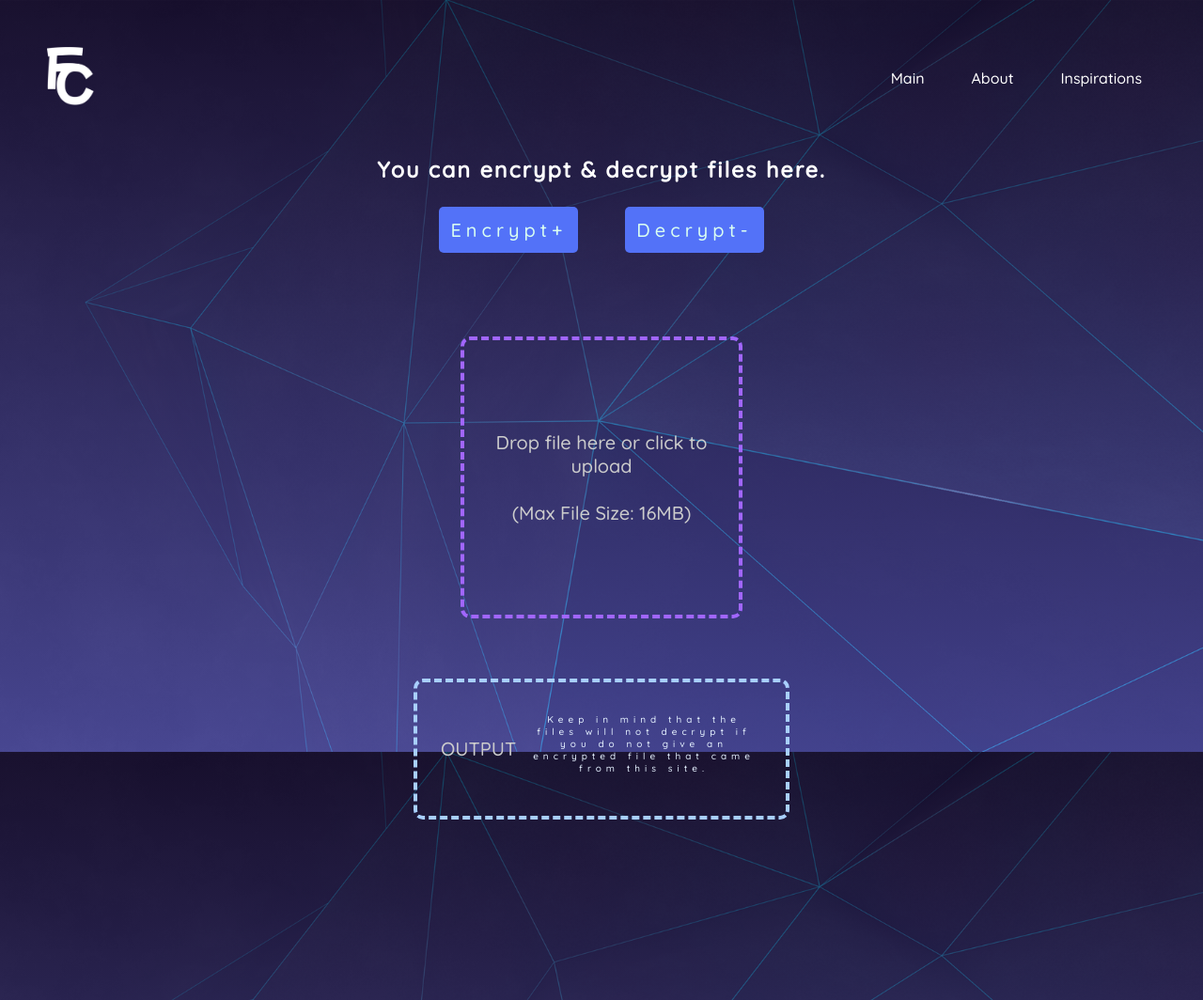
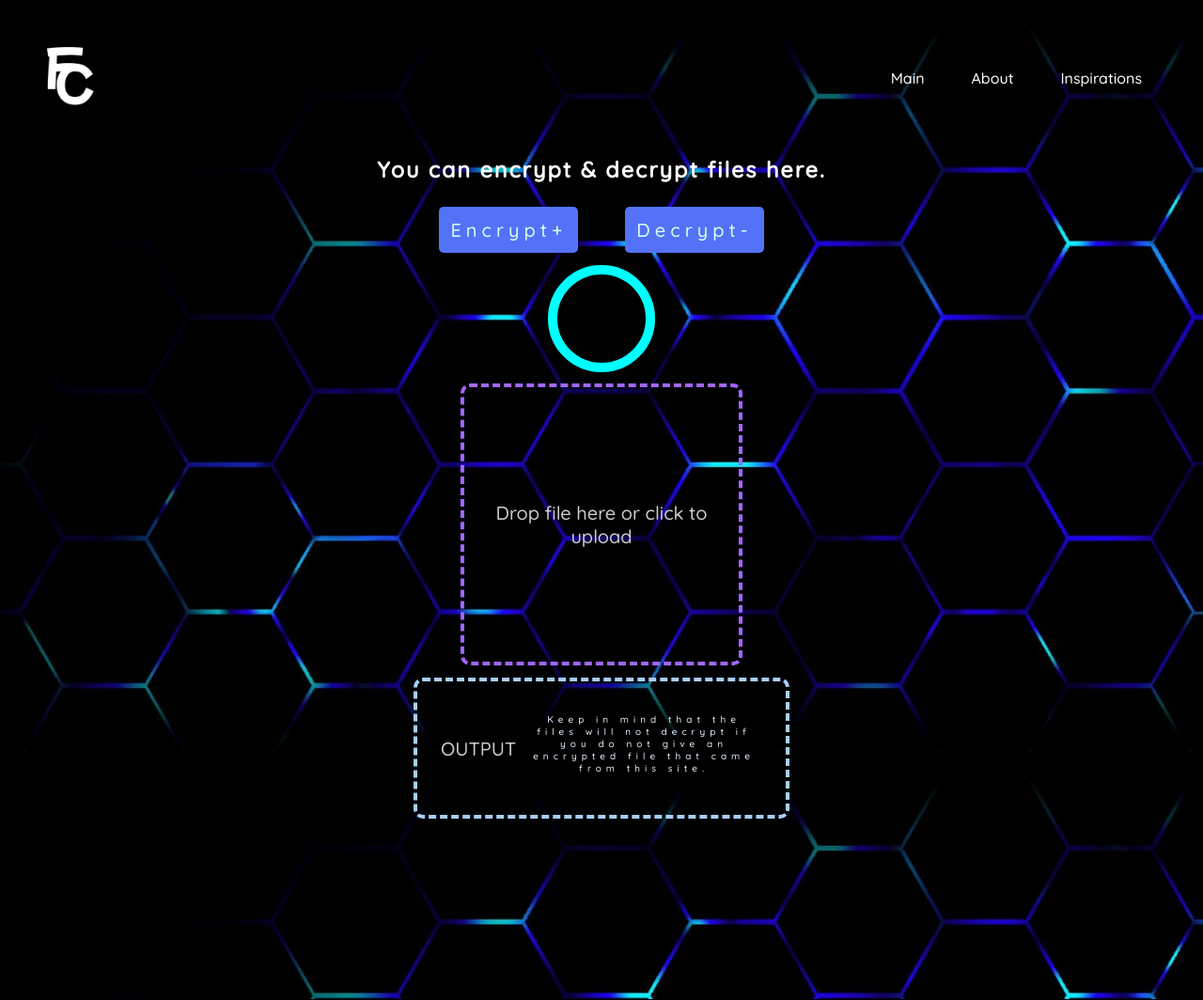
Before and after one commit to YeetingWaterbottle/FiCrypt, a Flask app: page /encrypt in a window 1280 px wide. Shown: the whole page at 94% size. Run offline with Flask 2, Linux system fonts and the light colour scheme; some libraries are stand-ins or nearby versions.

Commit message:
Website Full Revamp

```diff
--- a/static/style/style.css
+++ b/static/style/style.css
@@ -95,9 +95,9 @@ header ul li a:hover {
 }
 
 .indexImage .filecrypt {
-    width: 200px;
+    width: 250px;
     padding: 30px 30px 30px 30px;
-    margin-left: 10%;
+    margin-left: 0.1%;
     margin-right: 10%;
 }
 
@@ -152,7 +152,7 @@ Text Underline Animation Below
     left: 50%;
     transform: translate(-50%, -50%);
 
-    filter: brightness(35%);
+    filter: brightness(50%);
 
     z-index: -2;
 }
@@ -239,7 +239,7 @@ excryptPage
 */
 
 .encryptContainer {
-    background-image: linear-gradient(#150a33b6, #605ed4a1), url("/static/images/Website_BG_Encryption.png");
+    background-image: url("/static/images/Encrypt_Page_Background.jpg");
     background-repeat: no-repeat;
     background-attachment: fixed;
     background-position: center center;
@@ -272,7 +272,7 @@ excryptPage
     background-color: #5372f8;
     color: rgb(218, 255, 241);
     padding: 10px 10px 10px 10px;
-    margin: 25px 25px 25px 25px;
+    margin: 25px 25px 0px 25px;
     z-index: 3;
     cursor: pointer;
 }
@@ -293,7 +293,7 @@ excryptPage
     border: 4px dashed #a166ff;
     border-radius: 10px;
 
-    margin-top: 5%;
+    margin-top: 1%;
     margin-left: auto;
     margin-right: auto;
 }
@@ -313,7 +313,7 @@ excryptPage
     border: 4px dashed #a8cfff;
     border-radius: 10px;
 
-    margin-top: 5%;
+    margin-top: 1%;
     margin-left: auto;
     margin-right: auto;
     margin-bottom: 15%;
@@ -369,6 +369,45 @@ excryptPage
     background: rgba(0, 0, 0, 0.5);
     z-index: 5000;
     visibility: hidden;
+}
+
+svg {
+    width: 114px;
+    height: 114px;
+    margin: auto;
+    display:block;
+    margin-top:1%;
+    margin-bottom: 0%;
+}
+
+.bg {
+    fill: none;
+    stroke-width: 10px;
+    stroke: #1A2C34;
+}
+
+[class^="meter-"] {
+    fill: none;
+    stroke-width: 10px;
+    stroke-linecap: round;
+    transform: rotate(-90deg);
+    transform-origin: 50% 50%;
+}
+
+.meter-1 {
+    stroke-dasharray: 360;
+    stroke-dashoffset: 0;
+    stroke: aqua;
+    animation: progress-1 1s ease-out;
+}
+
+@keyframes progress-1 {
+    from {
+        stroke-dashoffset: 360;
+    }
+    to {
+        stroke-dashoffset: 0;
+    }
 }
 
 /*
--- a/templates/encrypt.html
+++ b/templates/encrypt.html
@@ -10,9 +10,7 @@
     <script defer src="{{url_for('static', filename='js/drag_and_drop.js')}}"></script>
   </head>
 
-<!-- Ignore Error Below, Required for Flask to Load Background Image Properly -->
-
-<body class="encryptContainer">
+<body class = "encryptContainer">
 
   <header>
     <a href="{{url_for('home_page')}}"><img src="{{url_for('static', filename='images/FiCrypt_Logo.png')}}" class="filecrypt"></a>
@@ -23,34 +21,30 @@
     </ul>
   </header>
 
-  <div class="funcContainer">
-    <div class="eText">
+  <div class = "funcContainer">
+    <div class = "eText">
       <h3>You can encrypt & decrypt files here.</h2>
     </div>
-    <div class="eButtons">
-      <button type="button" class="EncryptB">Encrypt+</button>
-      <button type="button" class="DecryptB">Decrypt-</button>
+    <div class = "eButtons">
+      <button type="button" class ="EncryptB">Encrypt+</button>
+      <button type="button" class ="DecryptB">Decrypt-</button>
     </div>
 
+    <svg>
+      <circle class="bg" cx="57" cy="57" r="52" />
+      <circle class="meter-1" cx="57" cy="57" r="52" />
+    </svg>
+
     <div class="drop-zone">
-      <span class="drop-zone__prompt">Drop file here or click to upload<br><br>(Max File Size: 16MB)</span>
-      <form class="submit-form" method="post" enctype="multipart/form-data" value="">
-        <input type="file" name="file" class="drop-zone__input" />
-        <input type="hidden" name="action" id="file_action" />
-        <input type="hidden" name="file_password" id="file_password" />
-      </form>
-
+      <span class="drop-zone__prompt">Drop file here or click to upload</span>
+      <input type="file" name="myFile" class="drop-zone__input">
     </div>
-
 
     <div class="output_zone">
       <span class="output-zone__prompt">OUTPUT</span>
-      <h3 class="output-zone__h3">Keep in mind that the files will not decrypt if you do not give an encrypted file that came from this site.</h3>
+      <h3 class = "output-zone__h3">Keep in mind that the files will not decrypt if you do not give an encrypted file that came from this site.</h3>
     </div>
-
   </div>
-
-  <div class="popup-background"></div>
 
 </body>
 
```
Also changed, not shown: templates/about.html (+10 -9 lines), templates/index.html (+15 -15 lines), templates/inspirations.html (+10 -17 lines), static/images/Congressional_App_Logo.png (added), static/images/CyberSecurity_Logo.png (added), static/images/Encrypt_Page_Background.jpg (added), static/images/FiCrypt_Login_Icon.png, static/images/Lock_File.png (deleted), static/images/Logo_Encryption.png (deleted), static/images/Sky_Background.png (deleted), static/images/Website_BG_Encryption.png (deleted), static/images/igniteCS_Logo.png (deleted), 3 other files. Lines whose indentation alone changed are shown as unchanged.
